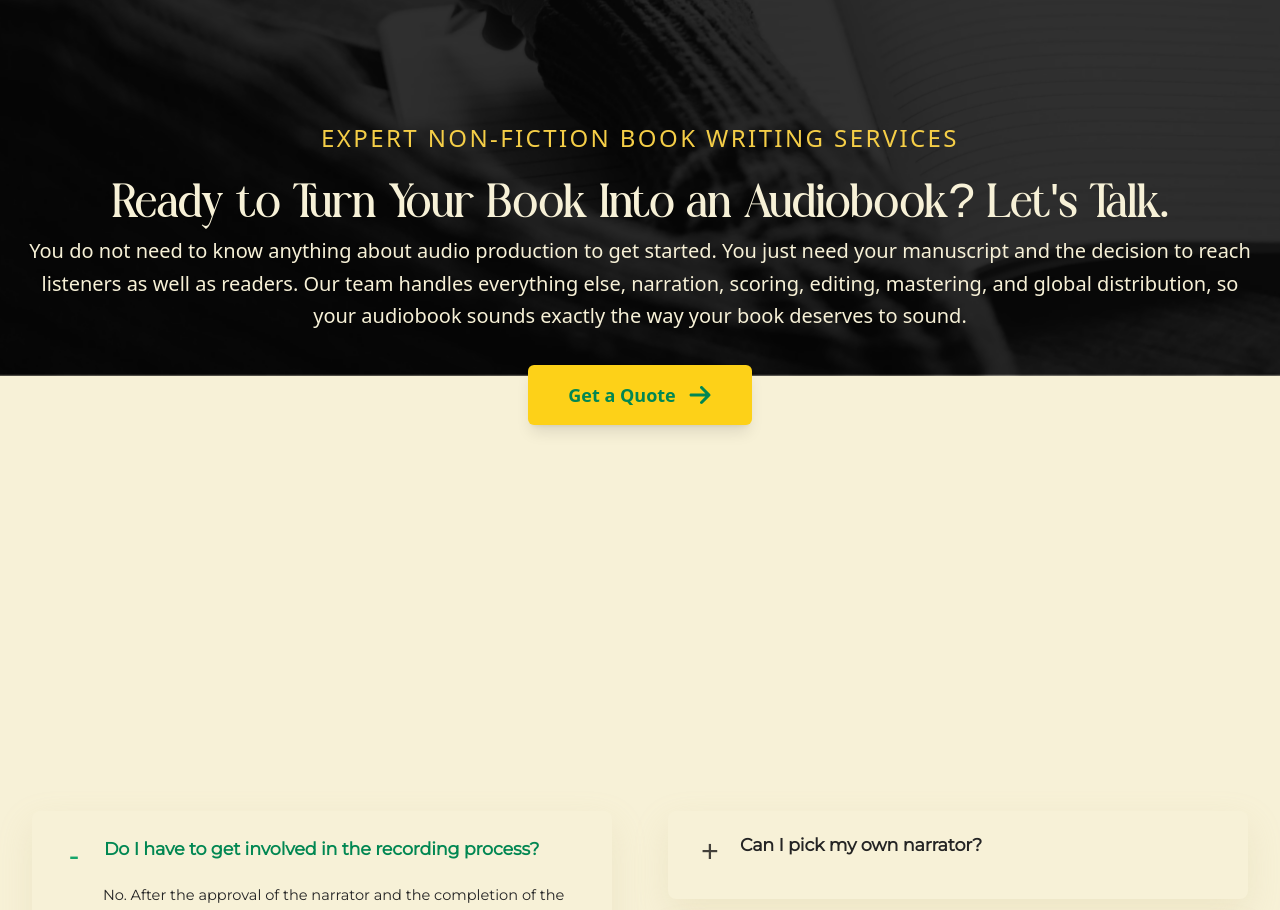
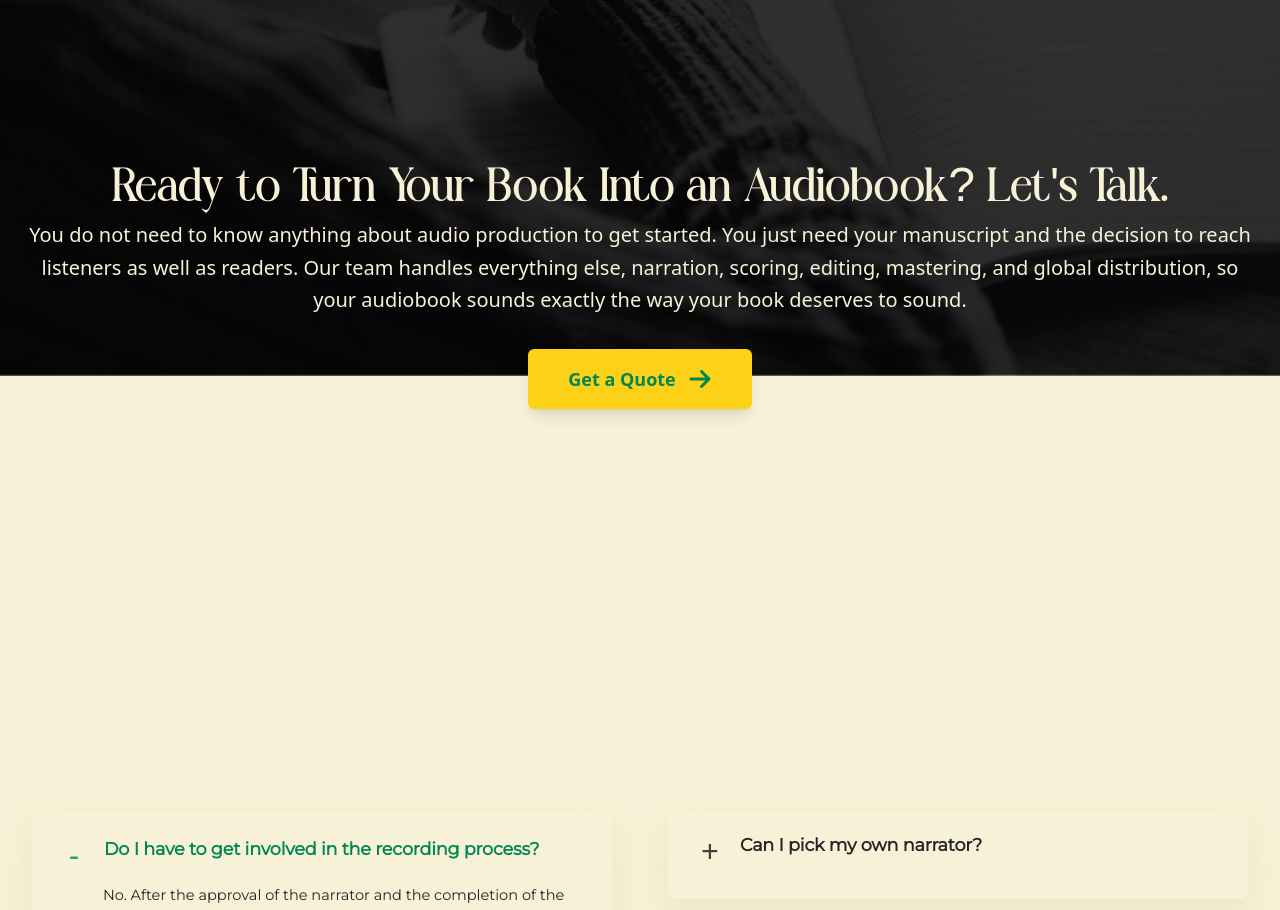
Before and after one commit to BemBexLab/southern_cross_publishing, a Next.js app: page /audiobook-service in a window 1280 px wide. Shown: the part 7080-7990 px from the top of the page. Built offline with nearby package versions, Linux system fonts and the light colour scheme.

Commit message:
Updated Content

```diff
--- a/app/audiobook-service/page.tsx
+++ b/app/audiobook-service/page.tsx
@@ -222,7 +222,7 @@ export default function Home() {
       />
       <OurAudioBook />
       <ExpertNonFiction
-        eyebrow="Expert Non-Fiction Book Writing Services"
+        eyebrow=""
         title="Ready to Turn Your Book Into an Audiobook? Let's Talk."
         description="You do not need to know anything about audio production to get started. You just need your manuscript and the decision to reach listeners as well as readers. Our team handles everything else, narration, scoring, editing, mastering, and global distribution, so your audiobook sounds exactly the way your book deserves to sound."
         ctaText="Get a Quote"
--- a/app/who-we-are/components/Hero.tsx
+++ b/app/who-we-are/components/Hero.tsx
@@ -88,8 +88,8 @@ const HeroSection: React.FC<HeroSectionProps> = ({
 
             <div className="container mx-auto relative z-10 mt-10">
                 <div className="max-w-5xl px-2">
-                    <p className='montserrat leading-[1.02] text-xl md:text-2xl xl:text-3xl 2xl:text-4xl text-[#F7F1D7] max-w-4xl'>
-                        About Southern Cross Publishing: Australia's Trusted Self Publishing Company
+                    <p className='goneva leading-[1.02] text-xl md:text-2xl xl:text-3xl 2xl:text-4xl text-[#F7F1D7] max-w-4xl'>
+                        Southern Cross Publishing
                     </p>
                     <h1 className="goneva leading-[1.02] text-4xl md:text-6xl text-[#F7F1D7] mt-8">
                         {title}
```
